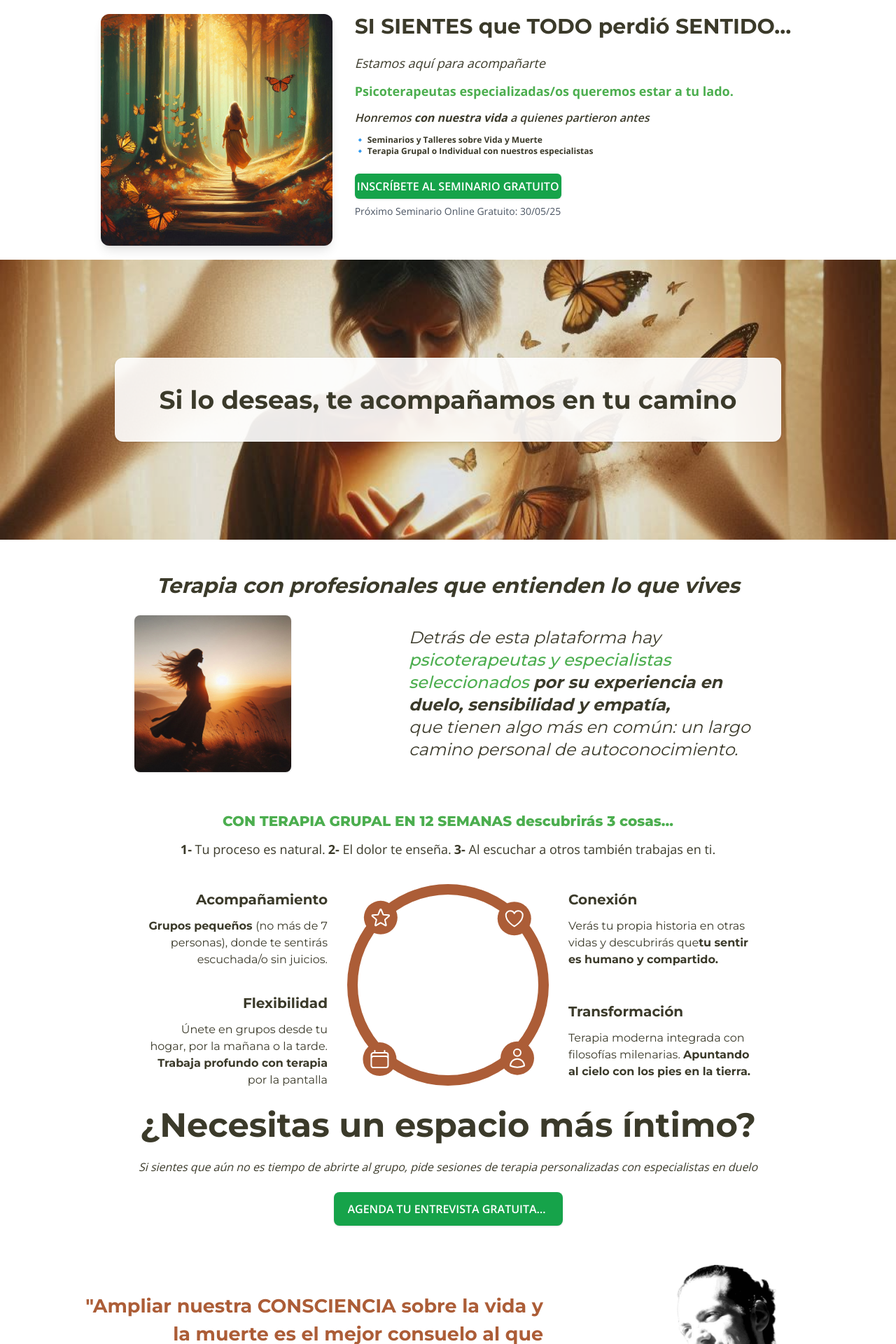
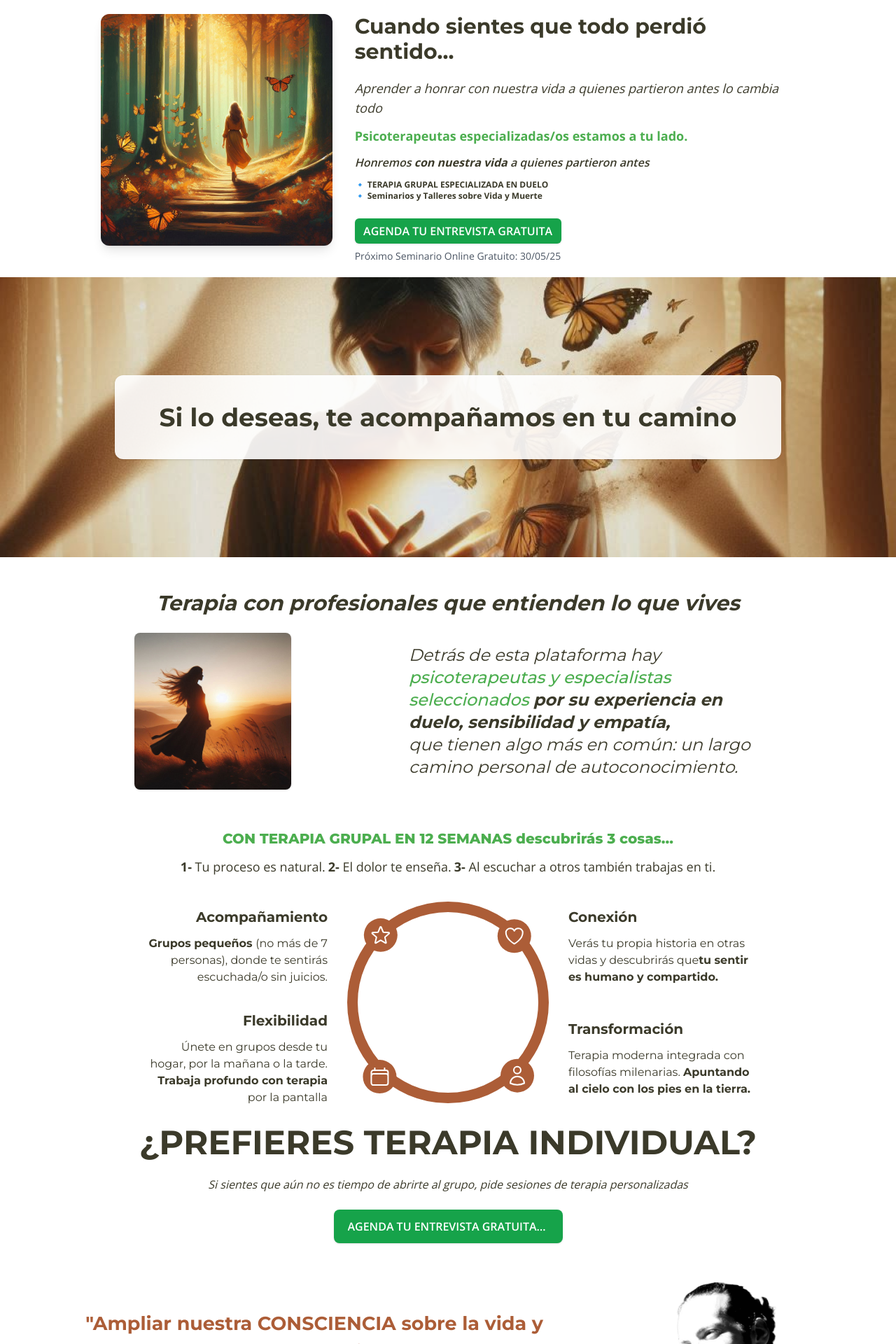
Before and after one commit to dominusDeus/renacencia, a Next.js app: page / in a window 1280 px wide. Shown: the top 1920 px of the page at 70% size. Built offline with nearby package versions, Linux system fonts and the light colour scheme.

Commit message:
updated texts

```diff
--- a/src/components/hero.tsx
+++ b/src/components/hero.tsx
@@ -19,22 +19,23 @@ const Hero = () => {
       </div>
       <div className="flex flex-col gap-5 w-full md:w-2/3 px-6 py-11 md:py-0 md:px-0">
         <h1 className="text-2xl md:text-3xl font-bold leading-tight font-montserrat">
-          SI SIENTES que TODO perdió SENTIDO…
+          Cuando sientes que todo perdió sentido…
         </h1>
         <div className="space-y-3 text-lg">
           <p className="italic font-opensans text-lg">
-            Estamos aquí para acompañarte
+            Aprender a honrar con nuestra vida a quienes partieron antes lo
+            cambia todo
           </p>
           <p className="text-secondary-custom font-bold">
-            Psicoterapeutas especializadas/os queremos estar a tu lado.
+            Psicoterapeutas especializadas/os estamos a tu lado.
           </p>
           <p className="text-base font-semibold italic font-opensans">
             Honremos <span className="font-bold">con nuestra vida</span> a
             quienes partieron antes
           </p>
           <ul className="list-none text-xs font-opensans font-bold list-inside">
+            <li>🔹 TERAPIA GRUPAL ESPECIALIZADA EN DUELO</li>
             <li>🔹 Seminarios y Talleres sobre Vida y Muerte</li>
-            <li>🔹 Terapia Grupal o Individual con nuestros especialistas</li>
           </ul>
         </div>
         <div className="flex flex-col gap-1 mt-1 self-center md:self-start">
@@ -46,7 +47,7 @@ const Hero = () => {
               href="https://api.whatsapp.com/send/?phone=34624840232&text=Hola%20viacosmos%2C%20me%20interesar%C3%ADa%20inscribirme%20al%20seminario%20gratuito&type=phone_number&app_absent=0"
               className="block truncate w-[calc(327px-2rem)] font-opensans"
             >
-              INSCRÍBETE AL SEMINARIO GRATUITO
+              AGENDA TU ENTREVISTA GRATUITA
             </Link>
           </Button>
           <span className="mt-1 text-sm text-gray-600">
--- a/src/components/workshops/header.tsx
+++ b/src/components/workshops/header.tsx
@@ -5,11 +5,11 @@ const WorkshopsHeader = () => {
   return (
     <div className="w-full flex flex-col text-[32px] gap-6 items-center">
       <div className="md:text-5xl text-[32PX] font-bold text-center">
-        ¿Necesitas un espacio más íntimo?
+        ¿PREFIERES TERAPIA INDIVIDUAL?
       </div>
       <p className="text-base text-center font-opensans italic">
         Si sientes que aún no es tiempo de abrirte al grupo, pide sesiones de
-        terapia personalizadas con especialistas en duelo
+        terapia personalizadas
       </p>
       <div className="flex flex-col gap-1">
         <Button className="py-6 px-5 justify-start bg-green-600 hover:bg-green-700 text-white text-base rounded-lg font-semibold max-w-[327px] w-full">
```
